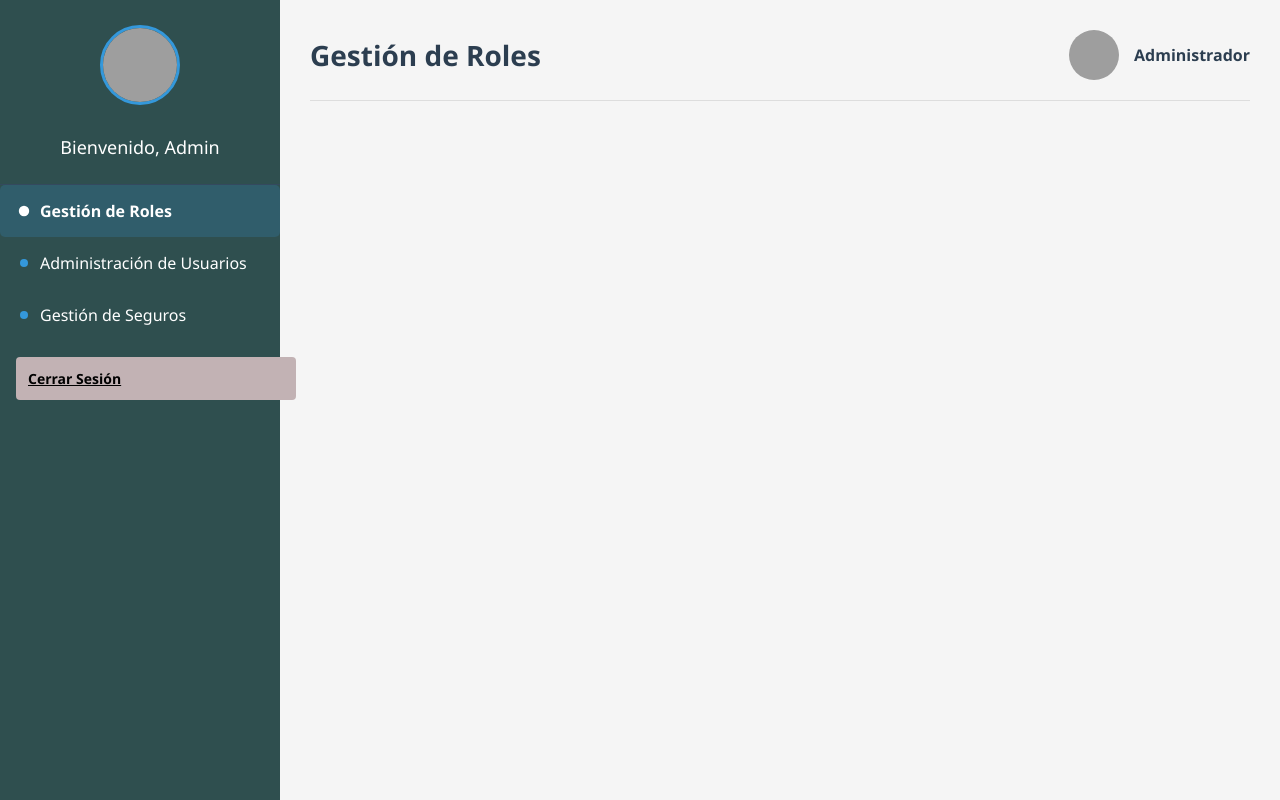
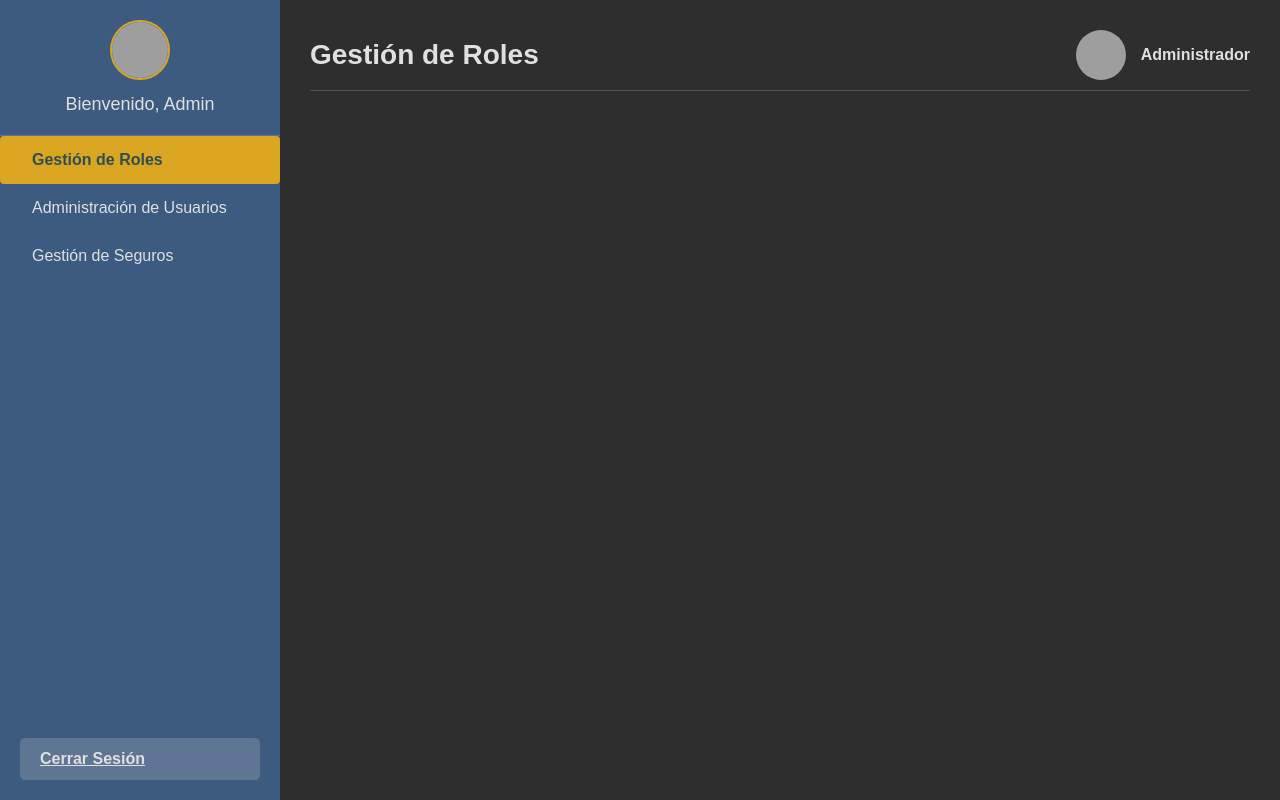
Before and after one commit to Sax300-cpu/SIGAU, a Flask app: page /admin in a window 1280 px wide. Run offline with Flask 3, Linux system fonts and the light colour scheme; the visitor is signed in with stand-in values (Sample User, id 1); grey boxes are pictures that could not be loaded.

Commit message:
Modificado

```diff
--- a/Sistema-Gestion-Seguros/backend/templates/admin-Index.html
+++ b/Sistema-Gestion-Seguros/backend/templates/admin-Index.html
@@ -7,22 +7,35 @@
   <link rel="stylesheet" href="{{ url_for('static', filename='css/admin-styles.css') }}">
 </head>
 <body>
+  <!-- SIDEBAR -->
   <div class="sidebar">
     <div class="sidebar-header">
       <img src="{{ url_for('static', filename='img/profile.png') }}" alt="Foto de perfil">
       <h3>Bienvenido, Admin</h3>
     </div>
-    <button class="menu-btn active" data-content="roles">Gestión de Roles</button>
-    <button class="menu-btn" data-content="usuarios">Administración de Usuarios</button>
-    <button class="menu-btn" data-content="seguros">Gestión de Seguros</button>
-
-    <!-- Logout con id="salir" -->
-    <a id="salir" href="{{ url_for('logout') }}" class="btn btn-secondary" style="display:block; margin:1rem;">
+    <div class="nav-menu">
+      <button class="menu-btn active" data-content="roles">
+        <i class="fas fa-user-shield"></i>
+        Gestión de Roles
+      </button>
+      <button class="menu-btn" data-content="usuarios">
+        <i class="fas fa-users-cog"></i>
+        Administración de Usuarios
+      </button>
+      <button class="menu-btn" data-content="seguros">
+        <i class="fas fa-file-contract"></i>
+        Gestión de Seguros
+      </button>
+    </div>
+    <a id="salir" href="{{ url_for('logout') }}" class="btn btn-secondary">
+      <i class="fas fa-sign-out-alt"></i>
       Cerrar Sesión
     </a>
   </div>
 
+  <!-- MAIN CONTENT -->
   <div class="main-content">
+    <!-- HEADER -->
     <div class="header">
       <h1 id="content-title">Gestión de Roles</h1>
       <div class="user-info">
@@ -31,72 +44,120 @@
       </div>
     </div>
 
+    <!-- DYNAMIC CONTENT -->
     <div id="dynamic-content">
-      <!-- Roles -->
+      <!-- Sección Roles -->
       <div class="content-section active" id="roles-content">
-        <!-- ... contenido de roles ... -->
+        <!-- … aquí tu contenido de gestión de roles … -->
       </div>
 
-      <!-- Usuarios -->
+      <!-- Sección Usuarios -->
       <div class="content-section" id="usuarios-content">
-        <button id="btn-new-user" class="btn btn-primary">Crear usuario</button>
-        <table class="table" id="users-table">
-          <thead>
-            <tr>
-              <th>ID</th><th>Usuario</th><th>Email</th><th>Rol</th><th>Acciones</th>
-            </tr>
-          </thead>
-          <tbody></tbody>
-        </table>
+        <!-- Header con botón “Crear Usuario” -->
+        <div class="users-header">
+          <button id="btn-new-user" class="btn btn-primary">
+            <i class="fas fa-user-plus"></i>
+            Crear Usuario
+          </button>
+        </div>
+        <!-- Tabla de Usuarios -->
+        <div class="users-table-wrapper">
+          <table class="users-table">
+            <thead>
+              <tr>
+                <th>ID</th>
+                <th>Usuario</th>
+                <th>Email</th>
+                <th>Rol</th>
+                <th>Acciones</th>
+              </tr>
+            </thead>
+            <tbody>
+              <!-- Filas inyectadas por admin.js -->
+            </tbody>
+          </table>
+        </div>
       </div>
 
-      <!-- Seguros -->
+      <!-- Sección Seguros -->
       <div class="content-section" id="seguros-content">
-        <!-- ... contenido de seguros ... -->
+        <!-- … aquí tu contenido de gestión de seguros … -->
       </div>
     </div>
   </div>
 
-  <!-- Modal de confirmación -->
+  <!-- MODAL: Confirmación genérica -->
   <div id="modal" class="modal hidden">
     <div class="modal-content">
       <h2 id="modal-title">Confirmación</h2>
       <p id="modal-message">¿Estás seguro?</p>
-      <button id="modal-confirm" class="btn btn-danger">Confirmar</button>
-      <button id="modal-cancel" class="btn btn-secondary">Cancelar</button>
+      <div class="modal-actions">
+        <button id="modal-confirm" class="btn btn-danger">
+          <i class="fas fa-check"></i>
+          Confirmar
+        </button>
+        <button id="modal-cancel" class="btn btn-secondary">
+          <i class="fas fa-times"></i>
+          Cancelar
+        </button>
+      </div>
+    </div>
+  </div>
+
+  <!-- MODAL: Crear / Editar Usuario -->
+  <div id="user-modal" class="modal hidden">
+    <div class="modal-content create-user">
+      <h2 id="user-modal-title">Crear Usuario</h2>
+      <form id="user-form">
+        <div class="form-group">
+          <label for="u-username">Usuario</label>
+          <input type="text"
+                 id="u-username"
+                 name="username"
+                 placeholder="Nombre de usuario"
+                 required>
+        </div>
+        <div class="form-group">
+          <label for="u-email">Email</label>
+          <input type="email"
+                 id="u-email"
+                 name="email"
+                 placeholder="correo@ejemplo.com"
+                 required>
+        </div>
+        <div class="form-group">
+          <label for="u-password">Contraseña</label>
+          <input type="password"
+                 id="u-password"
+                 name="password"
+                 placeholder="********"
+                 required>
+        </div>
+        <div class="form-group">
+          <label for="u-role">Rol</label>
+          <select id="u-role" name="role_id" required>
+            <option value="" disabled selected>Selecciona un rol</option>
+            <option value="1">Admin</option>
+            <option value="2">Agente</option>
+            <option value="3">Cliente</option>
+          </select>
+        </div>
+        <div class="modal-actions">
+          <button type="submit" class="btn btn-primary">
+            <i class="fas fa-save"></i>
+            Guardar
+          </button>
+          <button type="button"
+                  id="user-modal-cancel"
+                  class="btn btn-secondary">
+            <i class="fas fa-times"></i>
+            Cancelar
+          </button>
+        </div>
+      </form>
     </div>
   </div>
 
   <script src="{{ url_for('static', filename='js/admin.js') }}"></script>
 </body>
-<!-- Modal Crear/Editar Usuario -->
-  <div id="user-modal" class="modal hidden">
-    <div class="modal-content">
-      <h2 id="user-modal-title">Crear Usuario</h2>
-      <form id="user-form">
-        <div class="form-group">
-          <label for="u-username">Usuario</label>
-          <input type="text" id="u-username" name="username" required>
-        </div>
-        <div class="form-group">
-          <label for="u-email">Email</label>
-          <input type="email" id="u-email" name="email" required>
-        </div>
-        <div class="form-group">
-          <label for="u-password">Contraseña</label>
-          <input type="password" id="u-password" name="password" required>
-        </div>
-        <div class="form-group">
-          <label for="u-role">Rol</label>
-          <select id="u-role" name="role_id">
-            <option value="1">Admin</option>
-            <option value="2">Agente</option>
-            <option value="3">Cliente</option>
-          </select>
-        </div>
-        <button type="submit" class="btn btn-primary">Guardar</button>
-        <button type="button" id="user-modal-cancel" class="btn btn-secondary">Cancelar</button>
-      </form>
-    </div>
-  </div>
 </html>
--- a/Sistema-Gestion-Seguros/static/css/admin-styles.css
+++ b/Sistema-Gestion-Seguros/static/css/admin-styles.css
@@ -1,122 +1,115 @@
-/* Estilos generales */
+/* admin-styles.css */
+
+/* RESET & BASE */
 * {
   margin: 0;
   padding: 0;
   box-sizing: border-box;
-    font-family: 'Segoe UI', Tahoma, Geneva, Verdana, sans-serif;
+  font-family: 'Poppins', sans-serif;
 }
 
 body {
   display: flex;
-    background-color: #f5f5f5;
   min-height: 100vh;
+  background-color: #2E2E2E;
+  color: #E0E0E0;
 }
 
-/* Barra lateral */
+/* SIDEBAR */
 .sidebar {
   width: 280px;
-    background-color: #2f4f4f;
-    color: white;
+  background-color: #3D5A80;
+  display: flex;
+  flex-direction: column;
+  position: fixed;
   height: 100vh;
-    position: fixed;
+}
+
+.sidebar-header {
+  text-align: center;
+  padding: 20px;
+  border-bottom: 1px solid rgba(224, 224, 224, 0.2);
+}
+
+.sidebar-header img {
+  width: 60px;
+  height: 60px;
+  border-radius: 50%;
+  object-fit: cover;
+  margin-bottom: 10px;
+  border: 2px solid #daa520;
+}
+
+.sidebar-header h3 {
+  font-size: 18px;
+  font-weight: 500;
+  color: #E0E0E0;
+}
+
+/* Menú */
+.nav-menu {
+  flex: 1;
   display: flex;
   flex-direction: column;
 }
 
-.sidebar-header {
-    text-align: center;
-    padding: 25px 20px;
-    border-bottom: 1px solid #34495e;
-}
-
-.sidebar-header img {
-    width: 80px;
-    height: 80px;
-    border-radius: 50%;
-    object-fit: cover;
-    margin-bottom: 15px;
-    border: 3px solid #3498db;
-}
-
-.sidebar-header h3 {
-    margin-top: 10px;
-    font-size: 18px;
-    font-weight: normal;
-}
-
-.sidebar-menu {
-    flex: 1;
-    padding: 20px;
-    display: flex;
-    flex-direction: column;
-    gap: 10px;
-}
-
 .menu-btn {
-    background-color: transparent;
+  background: transparent;
   border: none;
-    color: white;
+  color: inherit;
   padding: 15px 20px;
   text-align: left;
-    cursor: pointer;
-    border-radius: 5px;
   font-size: 16px;
   display: flex;
   align-items: center;
-    transition: all 0.3s;
-}
-
-.menu-btn:before {
-    content: "";
-    display: inline-block;
-    width: 8px;
-    height: 8px;
-    background-color: #3498db;
-    border-radius: 50%;
-    margin-right: 12px;
-    transition: all 0.3s;
+  gap: 12px;
+  cursor: pointer;
+  transition: background 0.3s;
 }
 
 .menu-btn:hover {
-    background-color: rgba(255, 255, 255, 0.1);
+  background: rgba(224, 224, 224, 0.1);
 }
 
 .menu-btn.active {
-    background-color: rgba(52, 152, 219, 0.2);
+  background-color: #daa520;
+  color: #2f4f4f;
   font-weight: 600;
+  border-radius: 4px;
 }
 
-.menu-btn.active:before {
-    background-color: white;
-    transform: scale(1.3);
+.menu-btn i {
+  font-size: 18px;
 }
 
+/* Botón Cerrar Sesión */
 #salir {
-    margin-top: auto;
-    margin-bottom: 20px;
+  margin: 20px;
+  padding: 12px;
 }
 
-/* Contenido principal */
+/* MAIN CONTENT */
 .main-content {
   margin-left: 280px;
-    width: calc(100% - 280px);
   padding: 30px;
+  flex: 1;
 }
 
 .header {
   display: flex;
   justify-content: space-between;
   align-items: center;
+  padding-bottom: 10px;
   margin-bottom: 30px;
-    padding-bottom: 20px;
-    border-bottom: 1px solid #ddd;
+  border-bottom: 1px solid rgba(224, 224, 224, 0.2);
 }
 
 .header h1 {
-    color: #2c3e50;
   font-size: 28px;
+  color: #E0E0E0;
 }
 
+/* USER INFO */
 .user-info {
   display: flex;
   align-items: center;
@@ -131,10 +124,10 @@ body {
 
 .user-info span {
   font-weight: 600;
-    color: #2c3e50;
+  color: #E0E0E0;
 }
 
-/* Contenido dinámico */
+/* DYNAMIC CONTENT */
 .content-section {
   display: none;
 }
@@ -143,33 +136,31 @@ body {
   display: block;
 }
 
-/* Tarjetas */
+/* CARD LAYOUT */
 .card-container {
   display: grid;
   grid-template-columns: repeat(auto-fill, minmax(300px, 1fr));
   gap: 20px;
-    margin-bottom: 30px;
 }
 
 .card {
-    background-color: white;
+  background-color: #3D5A80;
   border-radius: 8px;
-    box-shadow: 0 4px 6px rgba(0, 0, 0, 0.1);
   padding: 20px;
-    transition: transform 0.3s, box-shadow 0.3s;
+  box-shadow: 0 4px 6px rgba(0,0,0,0.3);
+  transition: transform 0.3s;
 }
 
 .card:hover {
   transform: translateY(-5px);
-    box-shadow: 0 6px 12px rgba(0, 0, 0, 0.15);
 }
 
 .card h2 {
-    color: #2c3e50;
+  font-size: 20px;
+  color: #E0E0E0;
   margin-bottom: 15px;
-    font-size: 20px;
   padding-bottom: 10px;
-    border-bottom: 1px solid #eee;
+  border-bottom: 1px solid rgba(224, 224, 224, 0.2);
 }
 
 .card ul {
@@ -177,76 +168,65 @@ body {
 }
 
 .card li {
+  display: flex;
+  justify-content: space-between;
+  align-items: center;
   padding: 10px 0;
-    border-bottom: 1px solid #eee;
-    display: flex;
-    align-items: center;
 }
 
-.card li:before {
-    content: "→";
-    margin-right: 10px;
-    color: #3498db;
+.card li:not(:last-child) {
+  border-bottom: 1px solid rgba(224, 224, 224, 0.2);
 }
 
-.card li:last-child {
-    border-bottom: none;
-}
-
-/* Botones */
+/* BUTTONS */
 .btn {
+  display: inline-flex;
+  align-items: center;
+  gap: 8px;
   padding: 10px 20px;
   border: none;
-    border-radius: 4px;
+  border-radius: 5px;
+  font-weight: 600;
   cursor: pointer;
-    font-weight: 600;
-    transition: all 0.3s;
-    display: inline-flex;
-    align-items: center;
-    justify-content: center;
-    gap: 8px;
-    font-size: 14px;
+  transition: background 0.3s, transform 0.2s;
 }
 
 .btn-primary {
-    background-color: #706256;
-    color: white;
+  background-color: #daa520;
+  color: #2f4f4f;
 }
 
 .btn-primary:hover {
-    background-color: #706256;
+  background-color: #c6951a;
+  transform: scale(1.05);
+}
+
+.btn-secondary {
+  background-color: rgba(224, 224, 224, 0.2);
+  color: #E0E0E0;
+}
+
+.btn-secondary:hover {
+  background-color: rgba(224, 224, 224, 0.3);
 }
 
 .btn-danger {
-    background-color: #daa520;
-    color: white;
+  background-color: #e63946;
+  color: #fff;
 }
 
 .btn-danger:hover {
-    background-color: #daa520;
+  background-color: #d62839;
 }
 
-.btn-secondary {
-    background-color: #c2b2b4;
-    color: black;
-}
-
-.btn-secondary:hover {
-    background-color: #7f8c8d;
-}
-
-#salir {
-    width: 100%;
-    padding: 12px;
-}
-
+/* MODAL */
 .modal {
   position: fixed;
   top: 0;
   left: 0;
   width: 100%;
   height: 100%;
-    background: rgba(0, 0, 0, 0.5);
+  background: rgba(0,0,0,0.6);
   display: flex;
   justify-content: center;
   align-items: center;
@@ -257,14 +237,172 @@ body {
 }
 
 .modal-content {
-    background: white;
+  background-color: #2E2E2E;
   padding: 20px;
-    border-radius: 10px;
+  border-radius: 8px;
+  text-align: center;
+  width: 90%;
+  max-width: 400px;
+}
+
+.modal-content h2 {
+  margin-bottom: 15px;
+  color: #E0E0E0;
+}
+
+.modal-content p {
+  margin-bottom: 20px;
+  color: #E0E0E0;
+}
+
+/* ----------------------------------------
+   MODAL CREAR / EDITAR USUARIO
+---------------------------------------- */
+
+.modal-content.create-user {
+  background: #2E2E2E;
+  width: 360px;
+  max-width: 90%;
+  padding: 24px 32px;
+  border-radius: 8px;
+  box-shadow: 0 4px 12px rgba(0,0,0,0.5);
+  color: #E0E0E0;
+}
+
+.modal-content.create-user h2 {
+  margin-bottom: 20px;
+  font-size: 1.5rem;
   text-align: center;
 }
 
-.btn {
-    margin: 5px;
-    padding: 10px;
+.modal-content.create-user .form-group {
+  display: flex;
+  flex-direction: column;
+  margin-bottom: 16px;
+}
+
+.modal-content.create-user .form-group label {
+  margin-bottom: 6px;
+  font-weight: 600;
+}
+
+.modal-content.create-user .form-group input,
+.modal-content.create-user .form-group select {
+  padding: 10px 12px;
+  border: 1px solid #555;
+  border-radius: 5px;
+  font-size: 1rem;
+  background: #fff;
+  color: #333;
+  transition: border-color 0.2s, box-shadow 0.2s;
+}
+
+.modal-content.create-user .form-group input:focus,
+.modal-content.create-user .form-group select:focus {
+  outline: none;
+  border-color: #daa520;
+  box-shadow: 0 0 8px #daa520;
+}
+
+.modal-actions {
+  display: flex;
+  justify-content: flex-end;
+  gap: 12px;
+  margin-top: 24px;
+}
+
+.modal-actions .btn {
+  padding: 10px 20px;
+  font-size: 1rem;
+  border-radius: 5px;
+}
+
+.modal-actions .btn-primary {
+  background-color: #daa520;
+  color: #2f4f4f;
+}
+
+.modal-actions .btn-primary:hover {
+  background-color: #c6951a;
+}
+
+.modal-actions .btn-secondary {
+  background-color: #555;
+  color: #E0E0E0;
+}
+
+.modal-actions .btn-secondary:hover {
+  background-color: #666;
+}
+
+/* ----------------------------------------
+   USUARIOS: HEADER + TABLA
+---------------------------------------- */
+
+.users-header {
+  display: flex;
+  justify-content: flex-end;
+  margin-bottom: 16px;
+}
+
+.users-table-wrapper {
+  overflow-x: auto;
+}
+
+.users-table {
+  width: 100%;
+  border-collapse: separate;
+  border-spacing: 0 8px; /* separación vertical entre filas */
+}
+
+.users-table thead th {
+  text-align: left;
+  padding: 12px 16px;
+  font-weight: 600;
+  font-size: 0.95rem;
+  color: #E0E0E0;
+  background-color: #3D5A80;
+  position: sticky;
+  top: 0;
+}
+
+.users-table tbody tr {
+  background-color: #2E2E2E;
+  transition: background-color 0.2s;
+}
+
+.users-table tbody tr:hover {
+  background-color: #3D5A80;
+}
+
+.users-table td {
+  padding: 12px 16px;
+  color: #E0E0E0;
+  vertical-align: middle;
+}
+
+/* Botones de acción */
+.icon-btn {
+  background: transparent;
+  border: none;
+  color: #daa520;
+  font-size: 1.1rem;
+  margin-right: 8px;
   cursor: pointer;
+  transition: color 0.2s;
 }
+.icon-btn:last-child {
+  margin-right: 0;
+}
+.icon-btn:hover {
+  color: #c6951a;
+}
+
+/* Ajuste al botón Crear */
+.btn-primary {
+  padding: 10px 24px;
+  border-radius: 6px;
+  font-size: 0.95rem;
+}
+
+/* Si quieres un “card” alrededor de tabla, podrías envolver .users-table-wrapper en un .card */
--- a/Sistema-Gestion-Seguros/static/js/admin.js
+++ b/Sistema-Gestion-Seguros/static/js/admin.js
@@ -1,137 +1,133 @@
-document.addEventListener('DOMContentLoaded', function() {
-    // — Elementos comunes
+document.addEventListener('DOMContentLoaded', () => {
   const menuButtons     = document.querySelectorAll('.menu-btn');
+  const contentSections = document.querySelectorAll('.content-section');
   const contentTitle    = document.getElementById('content-title');
-    const contentSections = document.querySelectorAll('.content-section');
   const sectionTitles   = {
-        'roles':   'Gestión de Roles',
-        'usuarios':'Administración de Usuarios',
-        'seguros': 'Gestión de Seguros'
+    roles:    'Gestión de Roles',
+    usuarios: 'Administración de Usuarios',
+    seguros:  'Gestión de Seguros'
   };
 
-    const newUserBtn    = document.getElementById('btn-new-user');
-    const userModal     = document.getElementById('user-modal');
-    const userForm      = document.getElementById('user-form');
-    const userCancel    = document.getElementById('user-modal-cancel');
-    const userTitle     = document.getElementById('user-modal-title');
+  // Mapa de role_id → nombre
+  const roleMap = {
+    1: 'Admin',
+    2: 'Agente',
+    3: 'Cliente'
+  };
 
-    // Abre el modal en modo “crear”
-  newUserBtn.addEventListener('click', () => {
-    userTitle.textContent = 'Crear Usuario';
-    userForm.reset();
-    userModal.classList.remove('hidden');
-  });
-
-  // Cerrar el modal
-  userCancel.addEventListener('click', () => {
-    userModal.classList.add('hidden');
-  });
-
-  // Submit del formulario
-  userForm.addEventListener('submit', async e => {
-    e.preventDefault();
-    const data = {
-      username: document.getElementById('u-username').value,
-      email:    document.getElementById('u-email').value,
-      password: document.getElementById('u-password').value,
-      role_id:  document.getElementById('u-role').value
-    };
-    const res = await fetch('/users', {
-      method: 'POST',
-      headers: { 'Content-Type': 'application/json' },
-      body: JSON.stringify(data)
-    });
-    if (res.ok) {
-      userModal.classList.add('hidden');
-      loadUsers();  // recarga la tabla
-    } else {
-      alert('Error al crear usuario');
-    }
-  });
-    // — Función para cambiar de sección
   function changeSection(section) {
-        // activa el botón
-        menuButtons.forEach(b => b.classList.remove('active'));
-        document.querySelector(`[data-content="${section}"]`)?.classList.add('active');
-        // actualiza título
+    menuButtons.forEach(btn => btn.classList.toggle('active', btn.dataset.content === section));
     contentTitle.textContent = sectionTitles[section] || '';
-        // muestra/oculta secciones
-        contentSections.forEach(sec => sec.classList.remove('active'));
-        document.getElementById(`${section}-content`)?.classList.add('active');
-        // carga usuarios si corresponde
-        if (section === 'usuarios') {
-            loadUsers();
-        }
+    contentSections.forEach(sec => sec.classList.toggle('active', sec.id === section + '-content'));
+    if (section === 'usuarios') loadUsers();
   }
 
-    // — Modal de confirmación
-    function showModal(message, onConfirm) {
-        const modal      = document.getElementById("modal");
-        const msgElm     = document.getElementById("modal-message");
-        const btnConfirm = document.getElementById("modal-confirm");
-        const btnCancel  = document.getElementById("modal-cancel");
-
-        msgElm.textContent = message;
-        modal.classList.remove("hidden");
-
-        btnConfirm.onclick = () => { onConfirm(); modal.classList.add("hidden"); };
-        btnCancel.onclick  = () => modal.classList.add("hidden");
-    }
-
-    // — Fetch + render de usuarios
   async function loadUsers() {
+    const tbody = document.querySelector('#usuarios-content tbody');
+    tbody.innerHTML = '';
     try {
       const res   = await fetch('/users');
+      if (!res.ok) throw new Error(res.status);
       const users = await res.json();
-            const tbody = document.querySelector('#users-table tbody');
-            tbody.innerHTML = '';
+
       users.forEach(u => {
         const tr = document.createElement('tr');
         tr.innerHTML = `
           <td>${u.id}</td>
           <td>${u.username}</td>
           <td>${u.email}</td>
-                  <td>${u.role_id}</td>
+          <td>${roleMap[u.role_id] || u.role_id}</td>
           <td>
-                    <button class="btn-edit" data-id="${u.id}">✏️</button>
-                    <button class="btn-delete" data-id="${u.id}">🗑️</button>
-                  </td>`;
+            <button class="icon-btn btn-edit"   data-id="${u.id}"><i class="fas fa-edit"></i></button>
+            <button class="icon-btn btn-delete" data-id="${u.id}"><i class="fas fa-trash-alt"></i></button>
+          </td>
+        `;
         tbody.appendChild(tr);
       });
-            // listeners para eliminar
-            document.querySelectorAll('.btn-delete').forEach(btn => {
-                btn.onclick = () => showModal(
-                  "¿Eliminar usuario?",
-                  async () => { await fetch(`/users/${btn.dataset.id}`, { method: 'DELETE' }); loadUsers(); }
+
+      document.querySelectorAll('.btn-delete').forEach(btn =>
+        btn.addEventListener('click', () =>
+          showModal(
+            '¿Eliminar este usuario?',
+            async () => { await fetch(`/users/${btn.dataset.id}`, { method:'DELETE' }); loadUsers(); }
+          )
+        )
       );
-            });
-            // listeners para editar (placeholder)
-            document.querySelectorAll('.btn-edit').forEach(btn => {
-                btn.onclick = () => console.log("Editar usuario", btn.dataset.id);
-            });
+
+      document.querySelectorAll('.btn-edit').forEach(btn =>
+        btn.addEventListener('click', () => openUserModal('Editar Usuario', btn.dataset.id))
+      );
+
     } catch (err) {
-            console.error("Error cargando usuarios:", err);
+      console.error('Error cargando usuarios:', err);
     }
   }
 
-    // — Sidebar: cambio de sección
-    menuButtons.forEach(button => {
-        button.addEventListener('click', () => {
-            changeSection(button.dataset.content);
+  function showModal(msg, onConfirm) {
+    const mod = document.getElementById('modal');
+    document.getElementById('modal-message').textContent = msg;
+    mod.classList.remove('hidden');
+    document.getElementById('modal-confirm').onclick = () => { onConfirm(); mod.classList.add('hidden'); };
+    document.getElementById('modal-cancel').onclick  = () => mod.classList.add('hidden');
+  }
+
+  // ————————— Crear/Editar Usuario —————————
+  const userModal    = document.getElementById('user-modal');
+  const userTitle    = document.getElementById('user-modal-title');
+  const userForm     = document.getElementById('user-form');
+  const cancelBtn    = document.getElementById('user-modal-cancel');
+  let editUserId     = null;
+
+  function openUserModal(title, id=null) {
+    userTitle.textContent = title;
+    userForm.reset();
+    editUserId = id;
+    if (id) {
+      fetch('/users')
+        .then(r => r.json())
+        .then(list => {
+          const u = list.find(x => x.id == id);
+          document.getElementById('u-username').value = u.username;
+          document.getElementById('u-email').value    = u.email;
+          document.getElementById('u-role').value     = u.role_id;
         });
+    }
+    userModal.classList.remove('hidden');
+  }
+  cancelBtn.addEventListener('click', () => { userModal.classList.add('hidden'); editUserId = null; });
+
+  userForm.addEventListener('submit', async e => {
+    e.preventDefault();
+    const data = {
+      username: userForm.username.value.trim(),
+      email:    userForm.email.value.trim().toLowerCase(),
+      password: userForm.password.value,
+      role_id:  parseInt(userForm.role_id.value, 10)
+    };
+    const url    = editUserId ? `/users/${editUserId}` : '/users';
+    const method = editUserId ? 'PUT' : 'POST';
+
+    const res = await fetch(url, {
+      method,
+      headers: { 'Content-Type':'application/json' },
+      body:    JSON.stringify(data)
+    });
+    if (res.ok) {
+      loadUsers();
+      userModal.classList.add('hidden');
+      editUserId = null;
+    } else {
+      const err = await res.json();
+      alert(err.error || 'Error inesperado');
+    }
   });
 
-    // — Logout vía modal → /logout
-    const logoutBtn = document.getElementById('salir');
-    if (logoutBtn) {
-      logoutBtn.addEventListener('click', function(e) {
-          e.preventDefault();
-          showModal("¿Estás seguro de que deseas cerrar sesión?", () => {
-              window.location.href = '/logout';
-          });
-      });
-    }
+  document.getElementById('btn-new-user')
+    .addEventListener('click', () => openUserModal('Crear Usuario'));
 
-    // Arranca en roles
+  menuButtons.forEach(btn =>
+    btn.addEventListener('click', () => changeSection(btn.dataset.content))
+  );
+
   changeSection('roles');
 });
```
Lines whose indentation alone changed are shown as unchanged.
